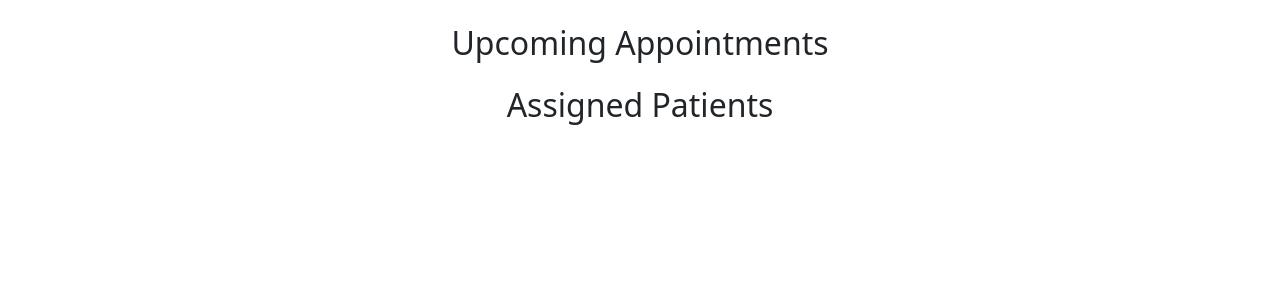
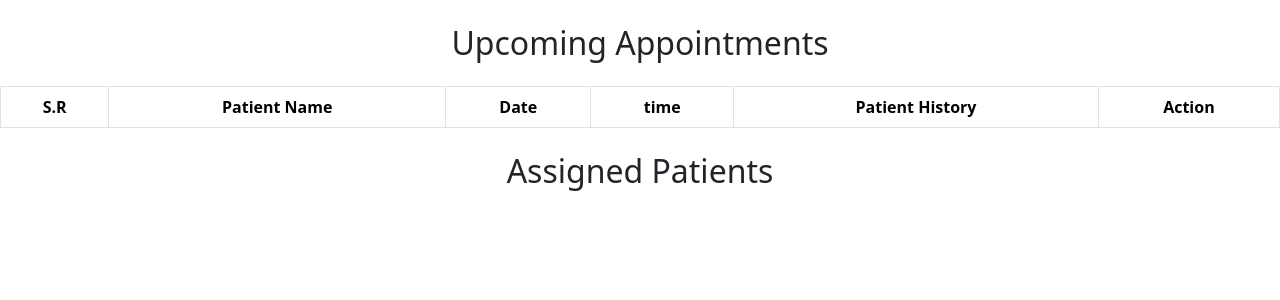
Before and after one commit to 22f3001703/hospital_management_app, a Flask app: page /dashboard/doctor in a window 1280 px wide. Shown: the part 56-356 px from the top of the page. Run offline with Flask 3, Linux system fonts and the light colour scheme; a user stored in the database is signed in; data comes from the database, SQL or seed files in the repository; both versions use the stored data as it was after the commit; lists and menus that the app fills with data are empty.

Commit message:
the appointment table for the doctor created , inner actions remains

```diff
--- a/controllers/doctorDashboard.py
+++ b/controllers/doctorDashboard.py
@@ -1,12 +1,28 @@
 from flask import Flask,render_template,redirect,request,Response,Blueprint,session
 from database import db
-from models.models import User
+from models.models import User,Appointments
 
 thedoctorDashboard = Blueprint('thedoctorDashboard', __name__)
 @thedoctorDashboard.route("/dashboard/doctor", methods=['GET','POST'])
 def doctorDashboard():
     if('user' in session and session['role']=="doctor"):
         user=session['user']
-        return render_template("doctorDashboard.html",user=user)
+        allapointments= Appointments.query.filter_by(doctor=user).all()
+        print("All Appointments for Doctor:", allapointments)
+        appointment=[]
+        innerdetails={}
+        for x in allapointments:
+            getpatientdetails=User.query.filter_by(username=x.patient).first()
+            if(x.status=="booked"):
+                innerdetails={
+                    "id": x.id,
+                    "fullname": getpatientdetails.fullname,
+                    "date": x.date,
+                    "timeslot": x.timeslot,
+                    "status": x.status
+                }
+            appointment.append(innerdetails)
+        print(appointment)
+        return render_template("doctorDashboard.html",user=user, appointment=appointment)
     else:
         return redirect("/login")
--- a/templates/doctorDashboard.html
+++ b/templates/doctorDashboard.html
@@ -36,6 +36,31 @@
   </div>
 </nav>
 <h2 class="text-center my-4">Upcoming Appointments</h2>
+<table class="table  table-bordered text-center align-middle table-hover ">
+  <thead class="thead-dark">
+    <tr>
+      <th scope="col">S.R</th>
+      <th scope="col">Patient Name</th>
+      <th scope="col">Date</th>
+      <th scope="col">time</th>
+      <th scope="col">Patient History</th>
+      <th scope="col">Action</th>
+    </tr>
+  </thead>
+  <tbody>
+    {% for ap in appointment %}
+    <tr>
+    <td>{{ap.id}}</td>
+    <td>{{ap.fullname}}</td>
+    <td>{{ap.date}}</td>
+    <td>{{ap.timeslot}}</td>
+    <td><button class="btn btn-primary">Update</button></td>
+    <td><div><button class="btn btn-success">Mark as Completed</button><Button class="btn btn-dark" style="margin-left: 15px;">Cancel</Button></div></td>
+    </tr>
+    {%endfor%}
+
+    </tbody>
+</table>
 <h2 class="text-center my-4">Assigned Patients</h2>
 
 </body>
--- a/templates/patientDashboard.html
+++ b/templates/patientDashboard.html
@@ -75,6 +75,8 @@
         <td>{{z.status}}</td>
         {% if z.status == "booked" %}
         <td><button class="btn btn-outline-danger" onclick="cancelAppointment(`{{z.id}}`)">Cancel</button></td>
+        {%elseif z.staus == "completed" %}
+        <td><button class="btn-check">Completed</button></td>
         {%else%}
         <td> <button class="btn-close-white">Canceled</button></td>
         {%endif%}
```
Also changed, not shown: instance/hospital.db.
